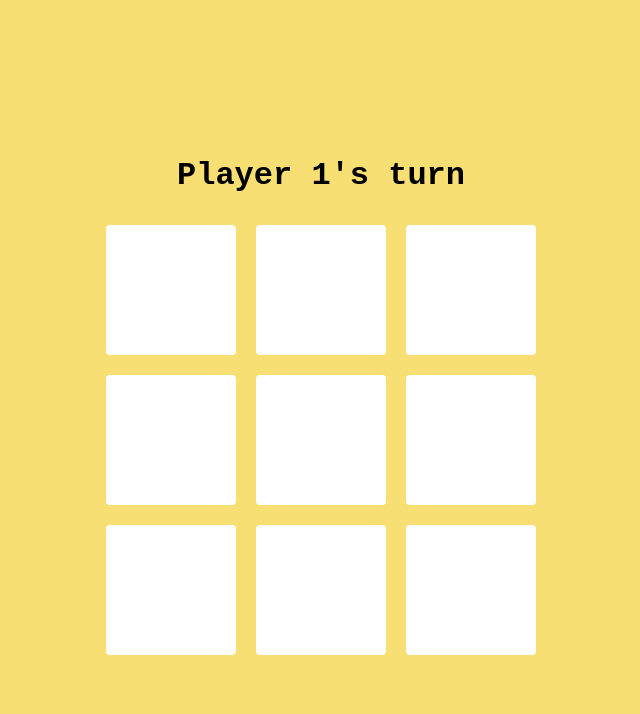
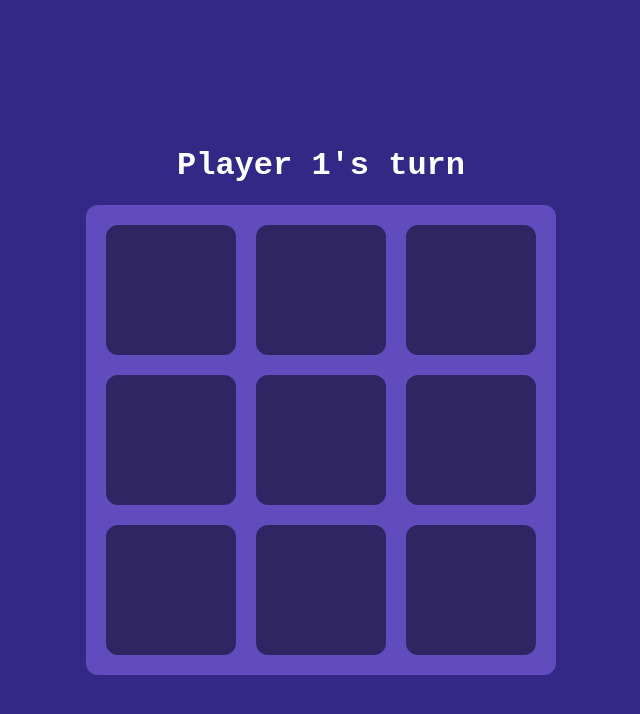
Before and after one commit to rasfa98/100-days-of-code, a React (Create React App) app in the folder tic-tac-toe/: page / in a window 1280 px wide. Shown: the top 714 px of the page, without its empty margins (319-959 px from the left). Built offline with nearby package versions, Linux system fonts and the light colour scheme.

Commit message:
Style updates

```diff
--- a/tic-tac-toe/package.json
+++ b/tic-tac-toe/package.json
@@ -6,6 +6,7 @@
     "@testing-library/jest-dom": "^5.11.4",
     "@testing-library/react": "^11.1.0",
     "@testing-library/user-event": "^12.1.10",
+    "classnames": "^2.2.6",
     "node-sass": "4.14.1",
     "react": "^17.0.1",
     "react-dom": "^17.0.1",
--- a/tic-tac-toe/src/App.js
+++ b/tic-tac-toe/src/App.js
@@ -1,4 +1,5 @@
 import { useState } from 'react';
+import cn from 'classnames';
 
 import './App.scss';
 
@@ -58,7 +59,7 @@ function App() {
   };
 
   return (
-    <div className="App">
+    <div className={cn('App', turn.replace(' ', ''))}>
       {winner ? (
         <h1>{winner} has won!</h1>
       ) : tie ? (
@@ -73,6 +74,7 @@ function App() {
             className="Board__square"
             onClick={() => handleClick(i)}
             disabled={square}
+            data-player={square}
           >
             {square}
           </button>
--- a/tic-tac-toe/src/App.scss
+++ b/tic-tac-toe/src/App.scss
@@ -8,41 +8,112 @@ body,
 
 body {
   margin: 0;
+  color: #ffffff;
 }
 
 .App {
   display: flex;
   align-items: center;
   justify-content: center;
-  background-color: #f7df73;
+  background-color: #342887;
   font-family: 'Roboto Mono', monospace;
   flex-direction: column;
+
+  &.Player1 {
+    .Board {
+      &__square {
+        &:hover {
+          box-shadow: 0 0 0 2px #d83554 inset;
+
+          &:after {
+            content: 'x';
+            color: #d83554;
+          }
+        }
+      }
+    }
+  }
+
+  &.Player2 {
+    .Board {
+      &__square {
+        &:hover {
+          box-shadow: 0 0 0 2px #f8d156 inset;
+
+          &:after {
+            content: 'o';
+            color: #f8d156;
+          }
+        }
+      }
+    }
+  }
 }
 
 .Board {
   display: grid;
   grid-template-rows: 150px 150px 150px;
   grid-template-columns: 150px 150px 150px;
+  border-radius: 12px;
+  padding: 10px;
+  background-color: #614cbd;
 
   &__square {
-    border-radius: 4px;
+    font-weight: bold;
+    border-radius: 12px;
     display: flex;
     align-items: center;
     justify-content: center;
-    background-color: #ffffff;
+    background-color: #302563;
     margin: 10px;
-    font-size: 4em;
+    font-size: 5em;
     cursor: pointer;
     border: none;
     outline: none;
     text-transform: uppercase;
+    position: relative;
 
     &:hover {
-      box-shadow: 0 0 0 2px black inset;
+      &:after {
+        position: absolute;
+        width: 100%;
+        height: 100%;
+        top: 0;
+        bottom: 0;
+        right: 0;
+        left: 0;
+        margin: auto;
+        display: flex;
+        align-items: center;
+        justify-content: center;
+        opacity: 0.4;
+      }
+    }
+
+    &[data-player='x'] {
+      color: #d83554;
+
+      &:disabled {
+        color: #d83554;
+      }
+    }
+
+    &[data-player='o'] {
+      color: #f8d156;
+
+      &:disabled {
+        color: #f8d156;
+      }
     }
 
     &:disabled {
-      color: black;
+      &:hover {
+        box-shadow: none !important;
+
+        &:after {
+          display: none;
+        }
+      }
     }
   }
 }
```
Also changed, not shown: 2 other files (tests, documents, lock files or other folders).
